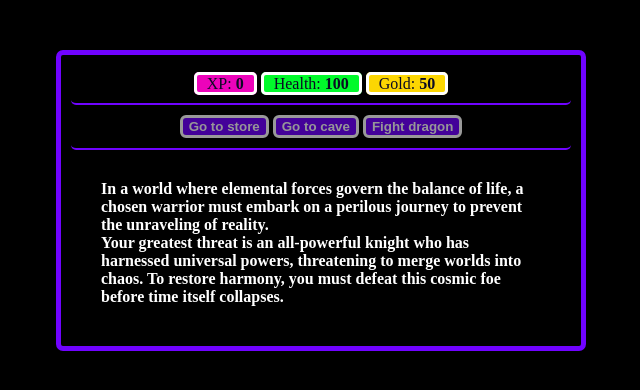
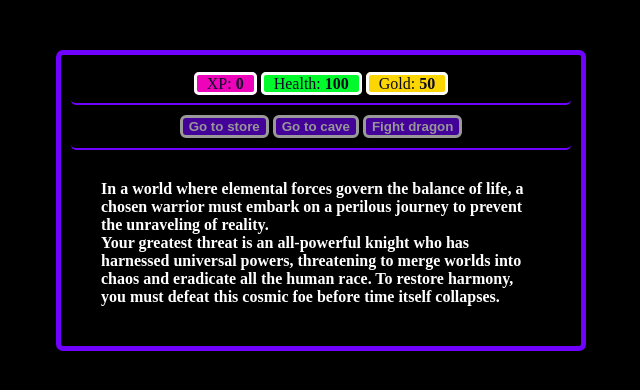
Before and after one commit to rahmoundif/FreeCodeCamp-RPG_Exercise, a plain HTML site: page index.html in a window 1280 px wide. Shown: the whole page, without its empty margins (319-959 px from the left). Drawn offline with Linux system fonts and the light colour scheme.

Commit message:
Update index.html

```diff
--- a/index.html
+++ b/index.html
@@ -25,9 +25,8 @@
         In a world where elemental forces govern the balance of life, a chosen warrior must embark on a
         perilous journey to prevent the unraveling of reality.
         <br>
-        Your greatest threat is
-         an all-powerful knight who has harnessed universal powers, threatening to merge worlds
-         into chaos. To restore harmony, you must defeat this cosmic foe before time itself collapses.
+        Your greatest threat is an all-powerful knight who has harnessed universal powers, threatening to merge worlds
+         into chaos and eradicate all the human race. To restore harmony, you must defeat this cosmic foe before time itself collapses.
       </div>
     </div>
     <script src="./script.js"></script>
```
